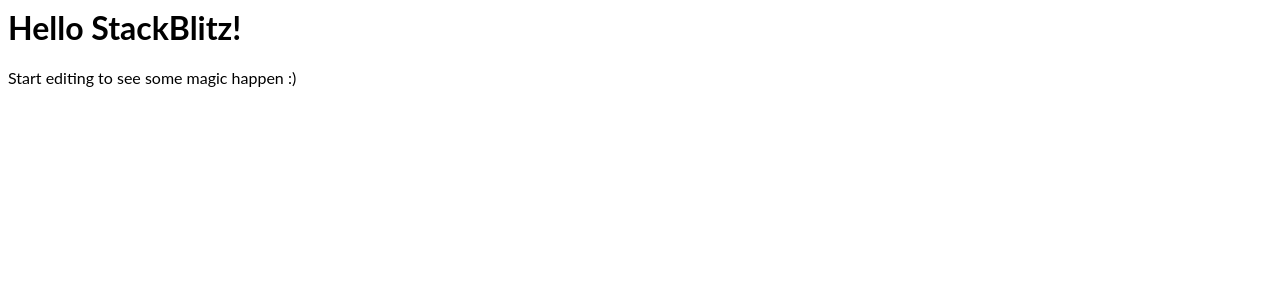
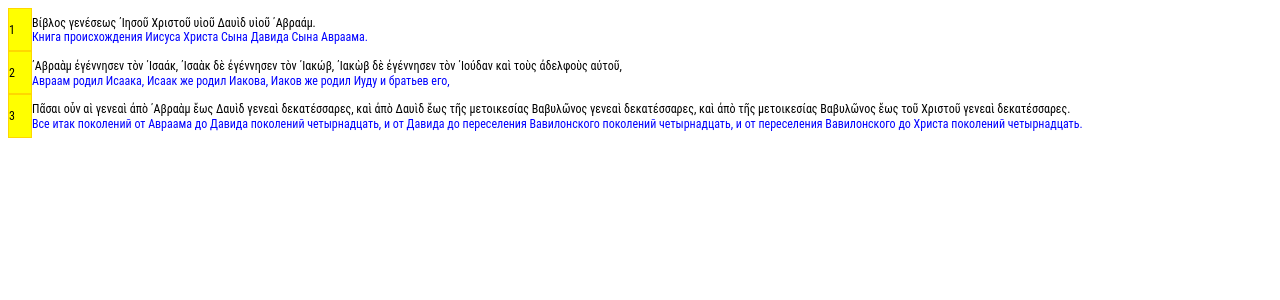
Before and after one commit to rpm42/render-podstr, a React (Create React App) app: page / in a window 1280 px wide. Shown: the top 300 px of the page. Built offline with nearby package versions, Linux system fonts and the light colour scheme.

Commit message:
2 files modified

```diff
--- a/App.tsx
+++ b/App.tsx
@@ -1,11 +1,78 @@
 import * as React from 'react';
+import styled from 'styled-components';
 import './style.css';
+
+const W = styled.div`
+  width: 100%;
+  font-family: "Roboto Condensed";
+  font-weight: 400;
+`;
+
+const R = styled.div`
+  position: absolute;
+  top: 0;
+  bottom: 0;
+  left: 0;
+  width: 2em;
+  background: yellow;
+  display: flex;
+  align-items: center;
+  justify-items: center;
+  margin: auto;
+  text-align: center;
+  border: 1px solid gold;
+  box-sizing: border-box;
+`;
+
+const T = styled.div`
+  position: relative;
+  font-size: 12px;
+  line-height: 2.5em;
+  padding-left: 2em;
+  padding-bottom: 1.1em;
+`;
+
+const D = styled.div`
+  font-size: 12px;
+  color: blue;
+  position: absolute;
+  top: 1.2em;
+  left: 2em;
+  bottom: 0;
+  right: 0;
+  z-index: -1;
+  line-height: 2.5em;
+`;
 
 export default function App() {
   return (
-    <div>
-      <h1>Hello StackBlitz!</h1>
-      <p>Start editing to see some magic happen :)</p>
-    </div>
+    <W>
+      <T>
+        <R>1</R>
+        Βίβλος γενέσεως ᾽Ιησοῦ Χριστοῦ υἱοῦ Δαυὶδ υἱοῦ ᾽Αβραάμ.
+        <D>Книга происхождения Иисуса Христа Сына Давида Сына Авраама.</D>
+      </T>
+      <T>
+        <R>2</R>
+        ᾽Αβραὰμ ἐγέννησεν τὸν ᾽Ισαάκ, ᾽Ισαὰκ δὲ ἐγέννησεν τὸν ᾽Ιακώβ, ᾽Ιακὼβ δὲ
+        ἐγέννησεν τὸν ᾽Ιούδαν καὶ τοὺς ἀδελφοὺς αὐτοῦ,
+        <D>
+          Авраам родил Исаака, Исаак же родил Иакова, Иаков же родил Иуду и
+          братьев его,
+        </D>
+      </T>
+
+      <T>
+        <R>3</R>
+        Πᾶσαι οὖν αἱ γενεαὶ ἀπὸ ᾽Αβραὰμ ἕως Δαυὶδ γενεαὶ δεκατέσσαρες, καὶ ἀπὸ
+        Δαυὶδ ἕως τῆς μετοικεσίας Βαβυλῶνος γενεαὶ δεκατέσσαρες, καὶ ἀπὸ τῆς
+        μετοικεσίας Βαβυλῶνος ἕως τοῦ Χριστοῦ γενεαὶ δεκατέσσαρες.
+        <D>
+          Все итак поколений от Авраама до Давида поколений четырнадцать, и от
+          Давида до переселения Вавилонского поколений четырнадцать, и от
+          переселения Вавилонского до Христа поколений четырнадцать.
+        </D>
+      </T>
+    </W>
   );
 }
--- a/package.json
+++ b/package.json
@@ -5,8 +5,11 @@
   "dependencies": {
     "@types/react": "^18.0.8",
     "@types/react-dom": "^18.0.2",
+    "@types/styled-components": "^5.1.26",
     "react": "^18.1.0",
     "react-dom": "^18.1.0",
+    "react-is": ">= 16.8.0",
+    "styled-components": "^5.3.6",
     "yaml": "^2.1.3"
   },
   "scripts": {
```
